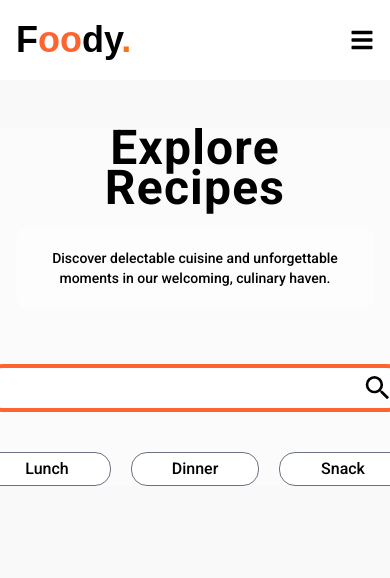
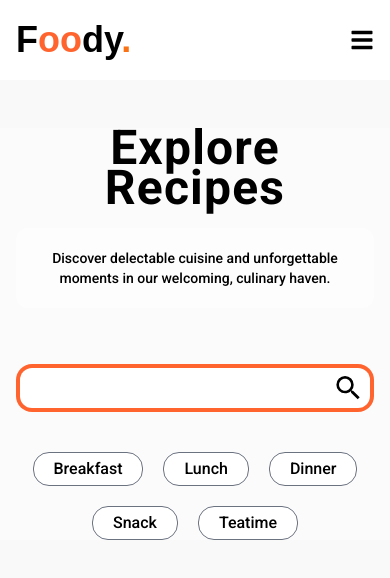
Before and after one commit to aleexvdev/food-recipes, a React (Vite) app in the folder frontend/: page /recipes in a window 390 px wide. Shown: the top 578 px of the page. Built offline with nearby package versions, Linux system fonts and the light colour scheme; a web font is replaced by a local one.

Commit message:
feat(page recipe: first section responsive)

```diff
--- a/frontend/src/pages/PageRecipes.tsx
+++ b/frontend/src/pages/PageRecipes.tsx
@@ -25,7 +25,7 @@ export const PageRecipes = () => {
             <p>Discover delectable cuisine and unforgettable moments in our welcoming, culinary haven.</p>
           </motion.div>
         </div>
-        <div className='mt-6 text-center max-w-md px-4 sm:max-w-lg md:max-w-xl lg:max-w-2xl'>
+        <div className='mt-6 text-center mx-auto w-full max-w-md px-4 sm:max-w-lg md:max-w-xl lg:max-w-2xl'>
           <motion.div
             className='w-full mb-10'
             initial={{ opacity: 0, y: 50 }}
@@ -35,14 +35,14 @@ export const PageRecipes = () => {
             <Input />
           </motion.div>
           <motion.div
-            className='flex items-center justify-center gap-5 w-full'
+            className='flex items-center justify-center gap-5 w-full flex-wrap md:flex-nowrap'
             initial={{ opacity: 0, y: 50 }}
             animate={{ opacity: 1, y: 0 }}
             transition={{ duration: 0.6, ease: 'easeOut', delay: 0.8 }}
           >
             {
               categories.map(({ id, category }) => (
-                <Button key={id} text={category} className={'rounded-2xl border px-5 py-1 font-medium min-w-32'} />
+                <Button key={id} text={category} className={'rounded-2xl border px-5 py-1 font-medium w-auto md:min-w-32'} />
               ))
             }
           </motion.div>
```
